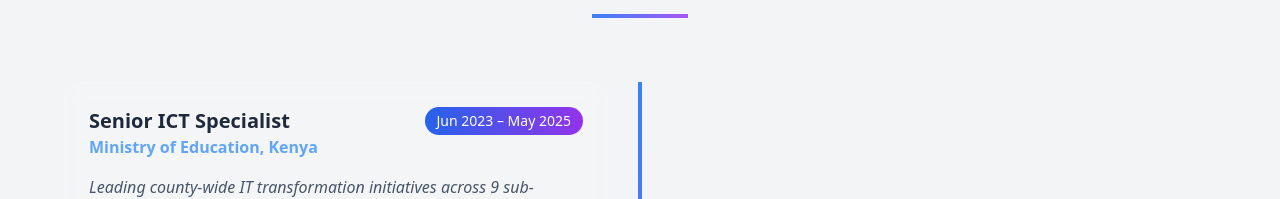
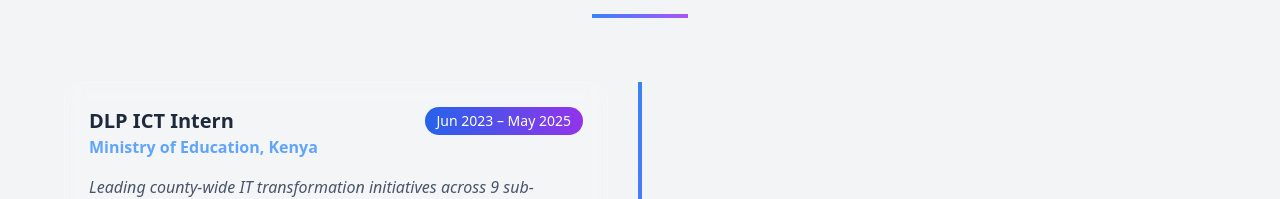
Before and after one commit to Adundo-Maseno/portfolio, a plain HTML site: page index.html in a window 1280 px wide. Shown: the part 1574-1773 px from the top of the page. Drawn offline with nearby package versions, Linux system fonts and the light colour scheme.

Commit message:
Update index.html

```diff
--- a/index.html
+++ b/index.html
@@ -321,7 +321,7 @@
                                 <div class="glass-morphism p-6 rounded-2xl">
                                     <div class="flex justify-between items-start mb-4">
                                         <div>
-                                            <h3 class="text-xl font-bold dark:text-white text-slate-800">Senior ICT Specialist</h3>
+                                            <h3 class="text-xl font-bold dark:text-white text-slate-800">DLP ICT Intern</h3>
                                             <p class="text-blue-400 font-semibold">Ministry of Education, Kenya</p>
                                         </div>
                                         <span class="bg-gradient-to-r from-blue-600 to-purple-600 px-3 py-1 rounded-full text-sm text-white">
```
